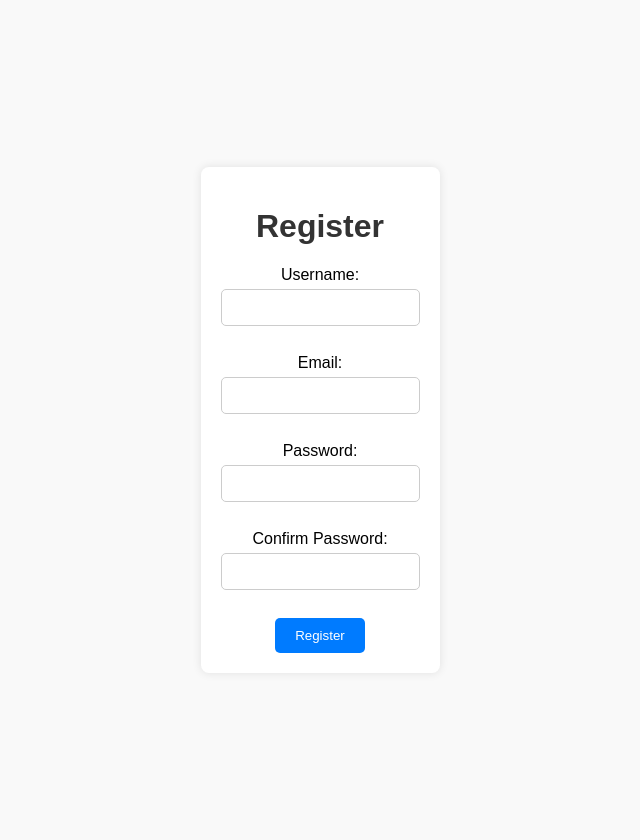
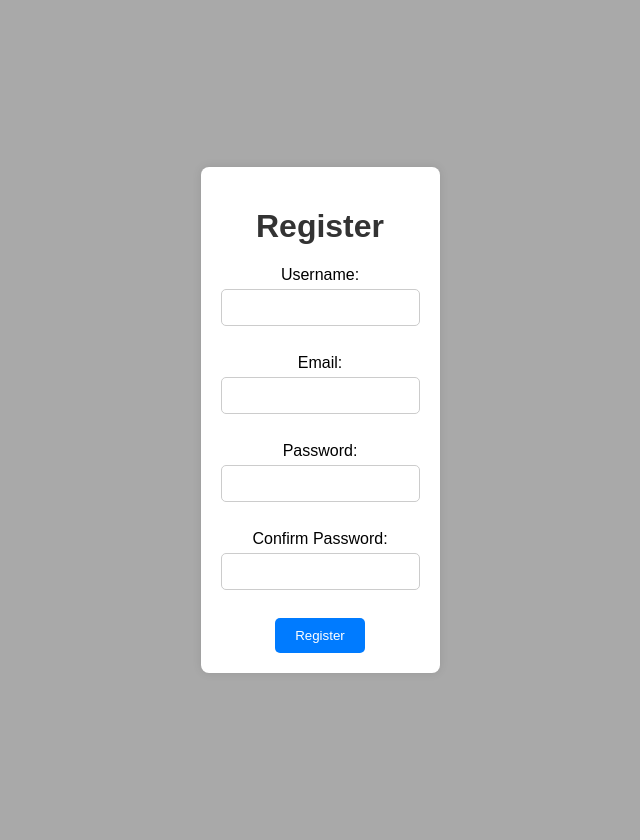
Before and after one commit to Ta1al/Tale-Trail, a PHP site: template src/views/auth/register.php in a window 1280 px wide. Shown: the whole page, without its empty margins (320-960 px from the left). Run offline with PHP 8.4, Linux system fonts and the light colour scheme; the template is opened without the code that fills it, so the values that code supplies are empty.

Commit message:
fix(styles): update background color to dark gray

```diff
--- a/public/css/create.css
+++ b/public/css/create.css
@@ -1,7 +1,7 @@
 body {
   font-family: Arial, sans-serif;
   margin: 20px;
-  background-color: #f9f9f9;
+  background-color: darkgray;
   line-height: 1.6;
 }
 
--- a/public/css/home.css
+++ b/public/css/home.css
@@ -2,7 +2,7 @@ body {
   font-family: Arial, sans-serif;
   margin: 0;
   padding: 0;
-  background-color: #f9f9f9;
+  background-color: darkgrey;
   display: flex;
   justify-content: center;
   align-items: center;
--- a/public/css/login.css
+++ b/public/css/login.css
@@ -1,7 +1,7 @@
 body {
   font-family: Arial, sans-serif;
   margin: 20px;
-  background-color: #f9f9f9;
+  background-color: darkgray;
   display: flex;
   justify-content: center;
   align-items: center;
--- a/public/css/play.css
+++ b/public/css/play.css
@@ -1,7 +1,7 @@
 body {
   font-family: Arial, sans-serif;
   margin: 20px;
-  background-color: #f4f4f4;
+  background-color: darkgray;
   display: flex;
   justify-content: center;
   align-items: center;
--- a/public/css/register.css
+++ b/public/css/register.css
@@ -1,7 +1,7 @@
 body {
   font-family: Arial, sans-serif;
   margin: 20px;
-  background-color: #f9f9f9;
+  background-color: darkgray;
   display: flex;
   justify-content: center;
   align-items: center;
--- a/public/css/view.css
+++ b/public/css/view.css
@@ -1,7 +1,7 @@
 body {
   font-family: Arial, sans-serif;
   margin: 20px;
-  background-color: #f9f9f9;
+  background-color: darkgray;
 }
 button {
   margin-top: 10px;
```
